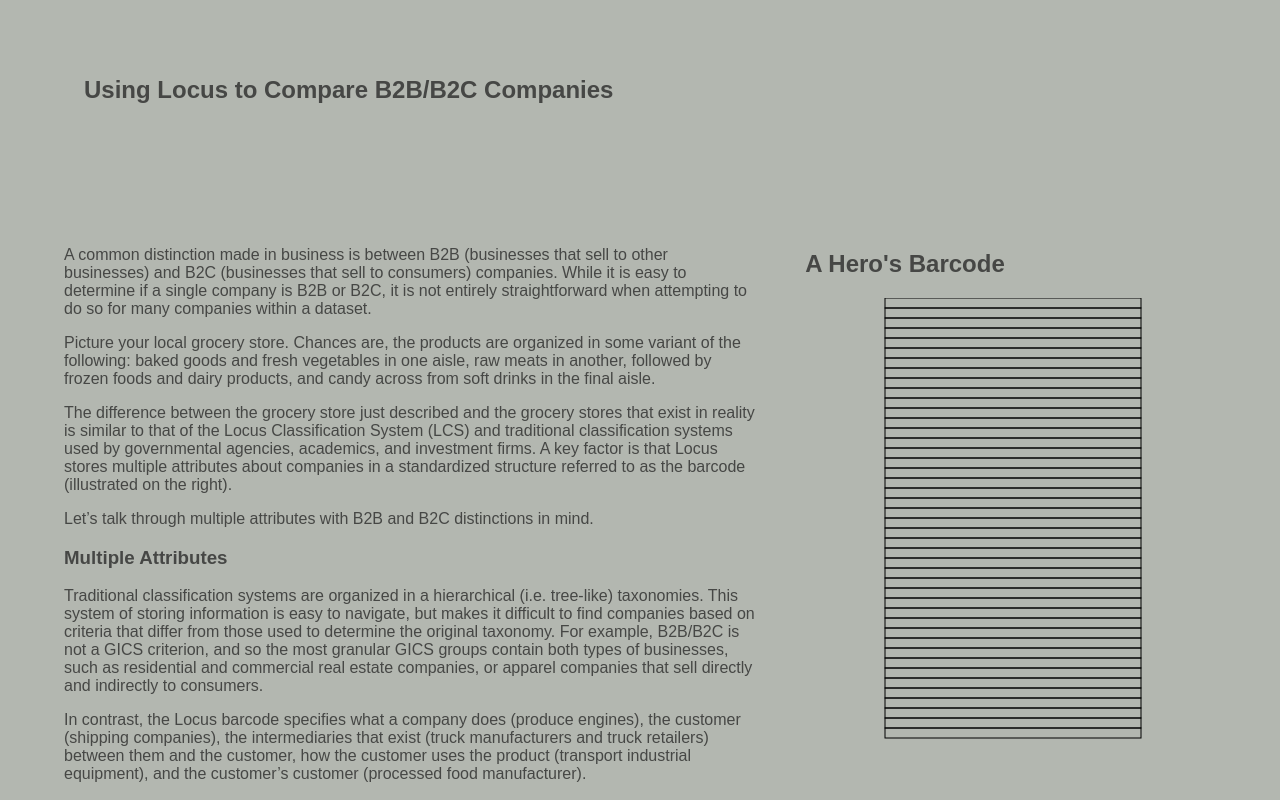
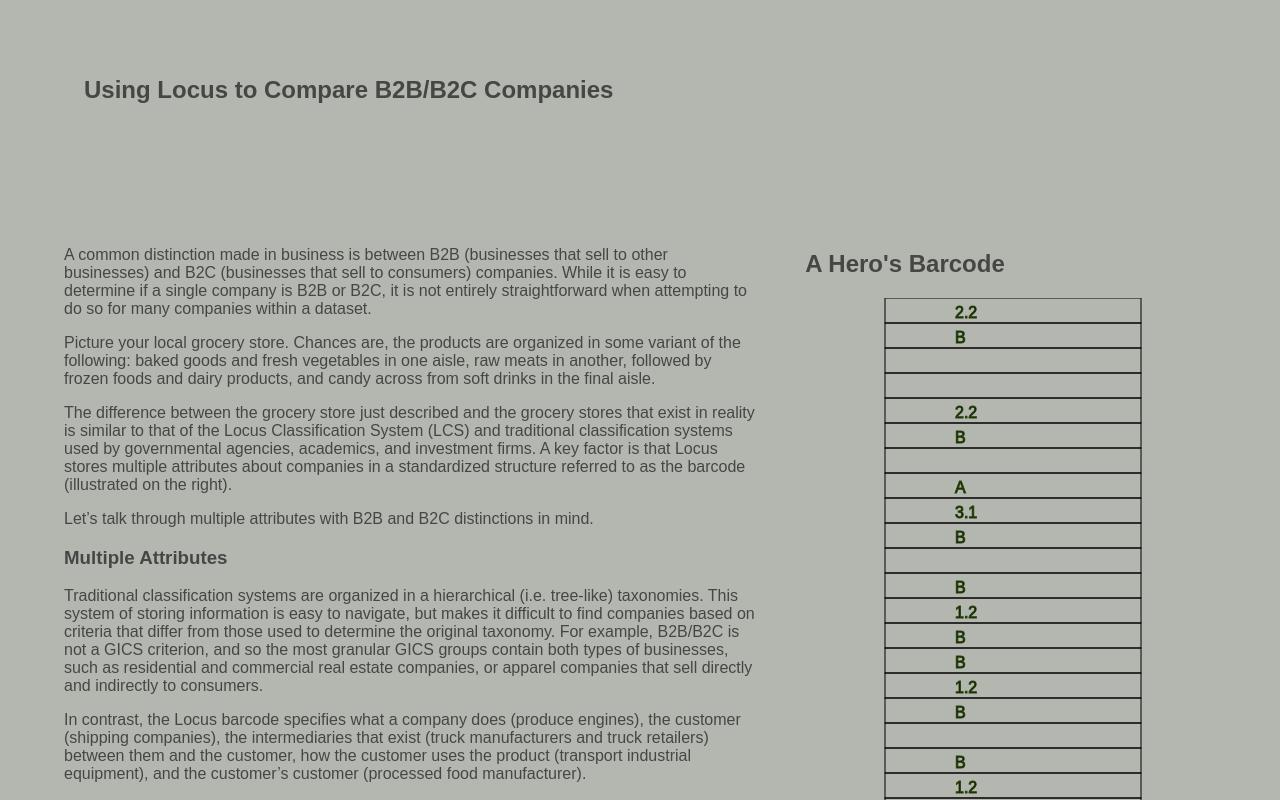
Before and after one commit to klenofjupiter/jkarticle, a React (Create React App) app: page / in a window 1280 px wide. Shown: the top 800 px of the page. Built offline with nearby package versions, Linux system fonts and the light colour scheme.

Commit message:
locus codes in barcode

```diff
--- a/src/App.js
+++ b/src/App.js
@@ -9,50 +9,89 @@
     this.state = {
       //the entire barcode, to be passed down to Barcode Component as props --  use only codes here, write rules for english translation in the Barcode Component
       //NOTE: REQUIRE HELP TRANSLATING BARCODE FIELDS
-      barcode:{ "CofC Terminal Case 2": "",
-               "CofC Terminal Case 1": "",
-               "2012_NAICS": "112519",
-               "Customer Product": "RP",
-               "Dictionary Position Description": "These companies catch and sell freshwater fish and seafood. They sell through food retailers.",
-               "CofC Final Resource 2": "",
-                "Enterprise Locus": "2.2.2 E3i",
-                "Customer Locus": "1.3.2 F",
-                "CofC Department Locus": "",
-                "Final Resource 1": "E4i 2.2.2 F",
-                "Final Resource 2": "",
-                "Customer of Customer Locus": "",
-                "Co-Customer Temporal": "",
-                "Customer Type": "Consumers",
-                 "Relationship Type": "",
-                 "Department Locus": "DivA DivA",
-                "Co-Customer Product": "",
-                "Co-Customer Type": "",
-                "Intermediary 2 Type": "",
-                "Co-Customer Locus": "",
-                "CofC Constituent Resource 2": "",
-                "CofC Product": "",
-                "Dictionary Position Title": "Fish and Seafood",
-                "Work Group 2": "",
-                "AD": "818.5",
-                "Intermediary 1 Locus": "(A4ii) 3.1.2 EDivA",
-                "Work Group 1": "DivA DivA",
-                "Constituent Resource 1": "E3i 1.3.2 E4DivA",
-                "Constituent Resource 2": "",
-                "CofC Type": "",
-                "Terminal Case 2": "",
-                "Terminal Case 1": "DivM",
-                "Customer Relationship": "",
-                "Customer Temporal": "First",
-                "CofC Constituent Resource 1": "",
-                "Enterprise Product": "RP",
-                "Process": "In-house",
-                "Intermediary 2 Locus": "",
-                "CofC Work Group 1": "",
-                "CofC Final Resource 1": "",
-                "2012_Title": "Other Aquaculture",
-                "CofC Work Group 2": "",
-                "Intermediary 1 Type": "With Inventory",
-                "Product Line": "Main"}
+      // barcode: {
+      //   companyLoci : {
+      //     dr: "",
+      //     verb: "2.2",
+      //     object: "B",
+      //     io: "",
+      //   },
+      //   intermediary1 : {
+      //     dr: "",
+      //     verb: "2.2",
+      //     object: "B",
+      //     io: "",
+      //   },
+      //   intermediary2: {
+      //     dr: "A",
+      //     verb: "3.1",
+      //     object: "B",
+      //     io: "",
+      //   },
+      //   productUseLoci: {
+      //     subject: "B",
+      //     verb: "1.2",
+      //     object: "B",
+      //   },
+      //   domain: {
+      //     dr: "B",
+      //     verb: "1.2",
+      //     object:"B",
+      //     io:"",
+      //   },
+      //   customerLoci: {
+      //     dr:"B",
+      //     verb: "1.2",
+      //     object: "B",
+      //   },
+      //   customerProductUseLoci: {
+      //     resourceLoci: {
+      //       subject: "B",
+      //       verb: "2.2",
+      //       object: "E",
+      //     },
+      //     workLoci: {
+      //       verb:"2.2",
+      //       object:"E",
+      //     }
+      //   },
+      //   customerOfCustomer: {
+      //     verb: "2.2",
+      //     object: "E",
+      //   }
+      // },
+      flatBarcode: {
+        cldr: "",
+        clvb:"2.2",
+        clobj:"B",
+        clio: "",
+        int1dr: "",
+        int1verb: "2.2",
+        int1obj: "B",
+        int1io: "",
+        int2dr: "A",
+        int2verb: "3.1",
+        int2obj: "B",
+        int2io:"",
+        pusub:"B",
+        puverb:"1.2",
+        puobj:"B",
+        domdr:"B",
+        domverb:"1.2",
+        domobj:"B",
+        domio:"",
+        custdr:"B",
+        custverb:"1.2",
+        custobj:"B",
+        cpurlsubj:"B",
+        cpurlverb:"2.2",
+        cpurlobj: "E",
+        cpuwlverb:"2.2",
+        cpuwlobj:"E",
+        cust2verb:"2.2",
+        cust2obj:"E",
+      }
+
     }
   }
   render() {
@@ -100,7 +139,7 @@
             <p>There are a number of other questions we could explore through this lens. For example, what are the domains in which B2B and B2C companies’ products are used? Or, is there a moderating effect of resource category on the variability in revenue observed in companies closer to consumers? We hope to continue exploring other ways of dissecting this data using our multi-attribute classification system.</p>
           </section>
         </article>
-        <Barcode className="barcode-viz grid-right" data={this.state.barcode}/>
+        <Barcode className="barcode-viz grid-right" data={this.state.flatBarcode}/>
         </div>
       </div>
     );
--- a/src/Barcode.js
+++ b/src/Barcode.js
@@ -33,29 +33,43 @@
 
  const makeData = (data) => {
     let ordinal = Object.keys(data)
-    console.log('ordinal', ordinal)
+
     let outline = d3.select('#viz').selectAll('rect .bars')
       .data(ordinal)
       .enter()
       .append('svg:rect')
       .attr('x','80')
       .attr('y', (d, i) => {
-         let height = i*10
+         let height = i*25
          return height
       })
-      .attr('height', '10')
+      .attr('height', '25')
       .attr('width', '20vw')
       .style('stroke', 'black')
       .style('fill', 'none')
       .style('stroke-width', '1')
+
       // .on('mouseover', (el) => {
       //   el.attr('height', '20')
       // })
       // .on('mouseout', (el) => {
       //   el.attr('height', '10')
       // })
+    let complex = []
+     for (let field in data) {
+        complex.push(data[field])
+     }
+
+    let labels = d3.select('#viz').selectAll('.label')
+                   .data(complex)
+                   .enter()
+                   .append('text')
+                   .attr('x', '150' )
+                   .attr('y', (d,i) => i*25-5)
+                   .attr('class',' label')
+                   .attr('stroke', '#28440c')
+                   .text((d) => d)
 
 
-    console.log('test', outline)
 
   }
```
Also changed, not shown: scratchwork.js (added, +44 -0 lines).
